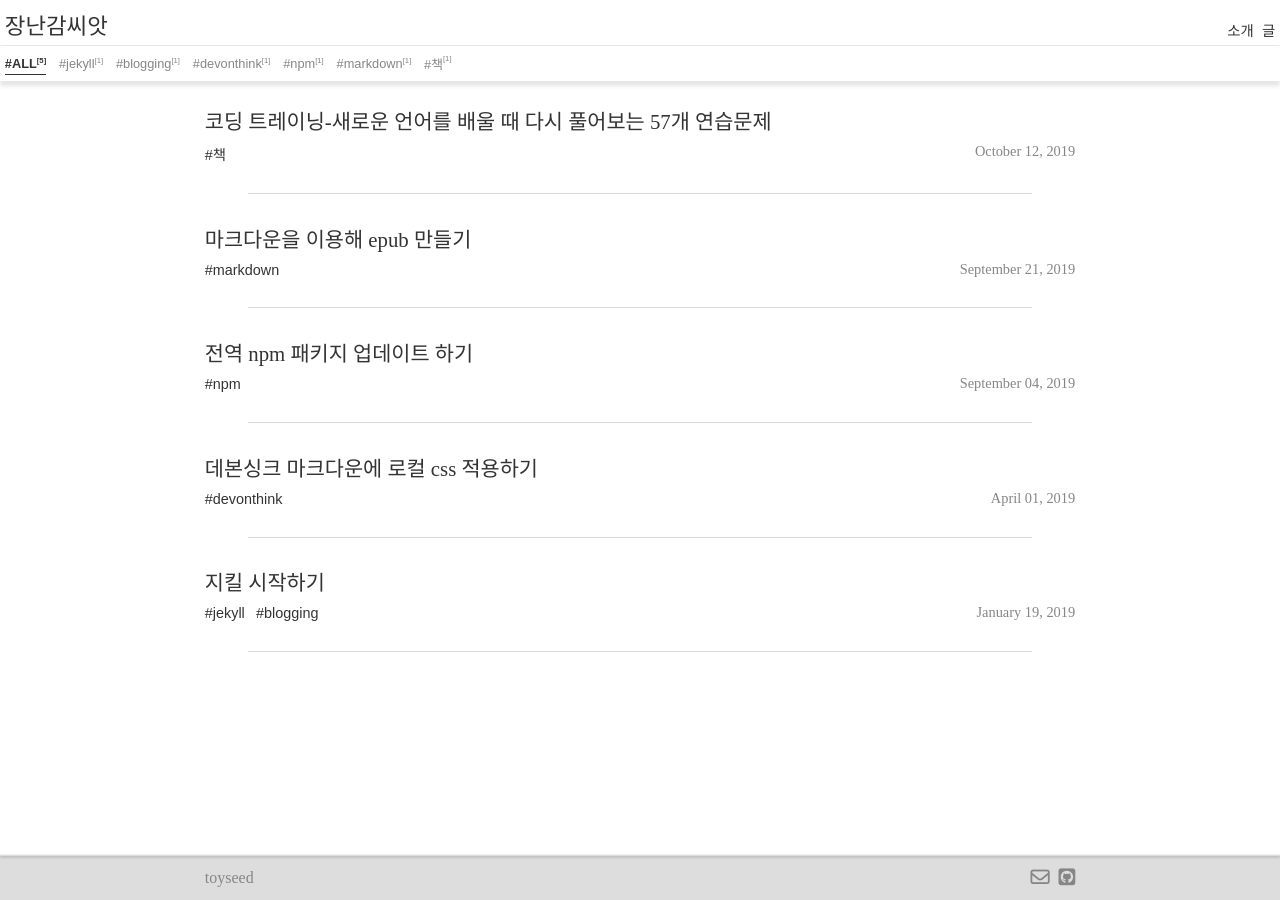
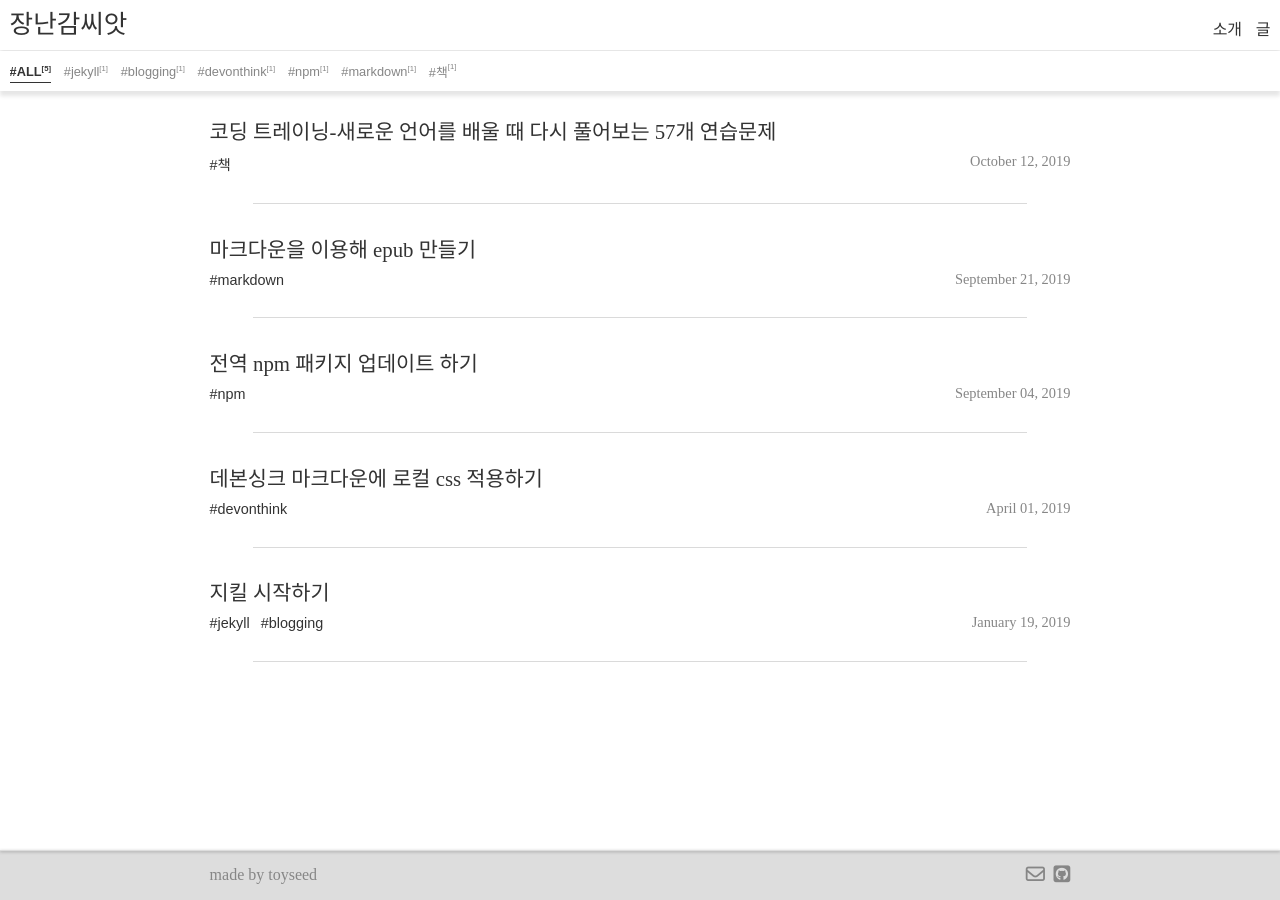
Before and after one commit to toyseed/toyseed.github.io, a Jekyll site: the page built from index.html, in a window 1280 px wide. Built offline with Jekyll 4.4.1, drawn with Linux system fonts in a browser that asks for light colours; nearby versions of some CDN libraries.

Commit message:
redesign - adjust side margin

```diff
--- a/_layouts/default.html
+++ b/_layouts/default.html
@@ -54,7 +54,7 @@
 <!--      footer-->
       <footer class="footer">
         <div class="footer-wrap">
-          <span class="footer-name">toyseed</span>
+          <span class="footer-name">made by toyseed</span>
           <span class="footer-contact">
             <a href="mailto:toyseed@naver.com" class="contact-email"
               ><i class="far fa-envelope"></i
--- a/_sass/_draft.scss
+++ b/_sass/_draft.scss
@@ -1,8 +1,9 @@
 /* sass variables */
-$header-height: 45px;
+$header-height: 50px;
 $base-font-color: #333;
 $sub-font-color: #868686;
 $content-max-width: 880px;
+$base-gutter: 0.6rem;
 
 /* functions */
 
@@ -64,7 +65,7 @@ body {
   display: flex;
   justify-content: space-between;
   align-items: flex-end;
-  padding: 0 0.3rem 0.3rem;
+  padding: 0 $base-gutter $base-gutter;
 
   font-size: inherit;
   color: inherit;
@@ -72,7 +73,7 @@ body {
 }
 
 .header-logo {
-  font-size: 1.4em;
+  font-size: 1.6em;
 }
 
 .header-nav {
@@ -82,8 +83,8 @@ body {
 }
 
 .header-nav_link {
-  font-size: .9em;
-  margin-left: .3em;
+  font-size: 1em;
+  margin-left: $base-gutter;
 }
 
 /* tag navigation */
@@ -107,7 +108,7 @@ body {
 
   height: 100%;
   display: flex;
-  margin: auto .3rem;
+  margin: auto $base-gutter;
 
 }
 
@@ -165,7 +166,7 @@ body {
   justify-content: space-between;
   align-items: center;
 
-  padding: 0 0.3rem;
+  padding: 0 $base-gutter;
   margin: 0 auto;
   color: $sub-font-color;
 
@@ -181,7 +182,6 @@ body {
 }
 
 .footer-contact {
-  width: 100%;
   text-align: end;
 
   a {
@@ -197,7 +197,7 @@ body {
   max-width: $content-max-width;
   width: 90%;
   margin: 0 auto;
-  padding: 1.5rem 0.3rem 0;
+  padding: 1.5rem $base-gutter 0;
 }
 
 .post-list_item {
@@ -243,7 +243,7 @@ body {
 .post-warp {
   max-width: $content-max-width;
   margin: 0 auto;
-  padding: 1.5rem 0.3rem 0;
+  padding: 1.5rem $base-gutter 0;
 }
 
 .post-head {
@@ -281,9 +281,9 @@ body {
   }
 }
 .post-content img {
-  max-width: calc(100% + 0.6em);
-  width: calc(100% + 0.6em);
-  margin-left: -0.3em;
+  max-width: calc(100% + #{$base-gutter * 2});
+  width: calc(100% + #{$base-gutter * 2});
+  margin-left: -$base-gutter;
 }
 
 .post-tags {
@@ -291,6 +291,9 @@ body {
 }
 
 .post-tags_item {
+  display: inline-block;
+  color: $sub-font-color;
+  font-size: 0.9em;
 }
 
 .post-tags_item_link {
```
